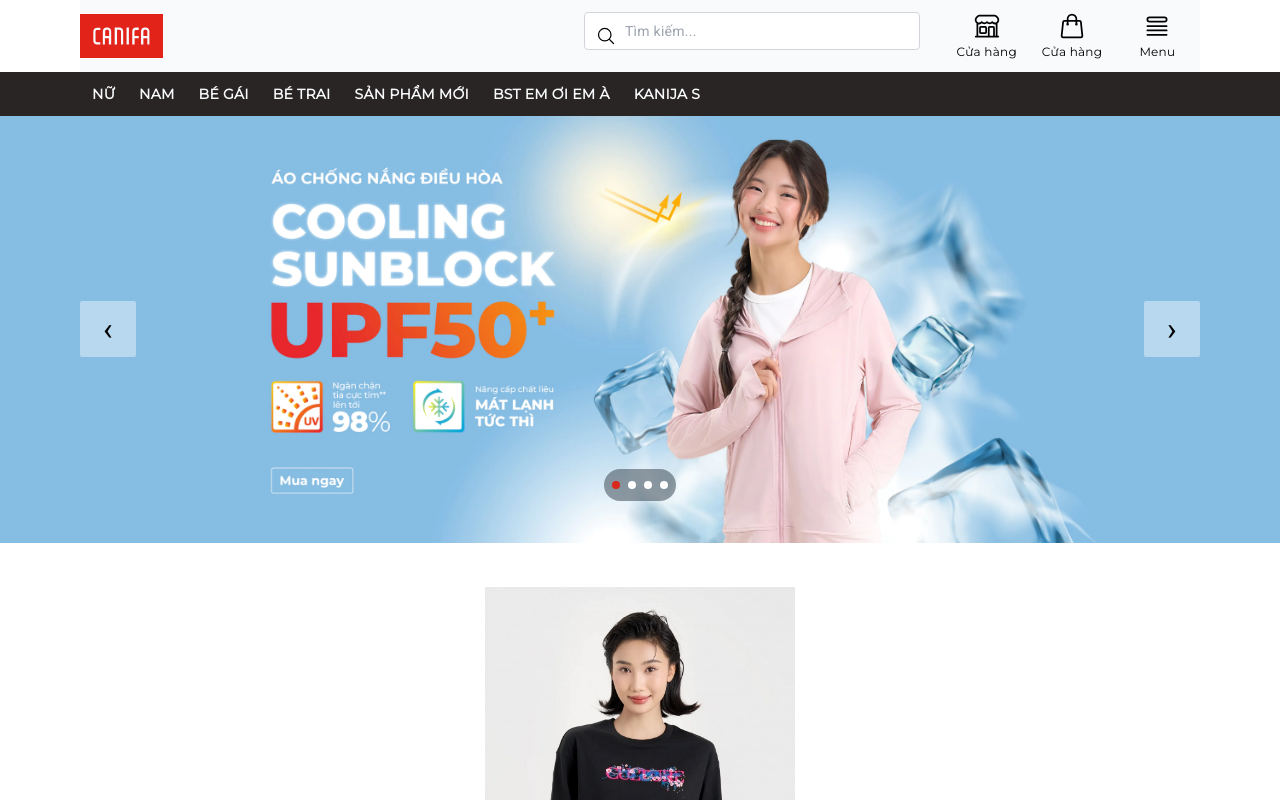
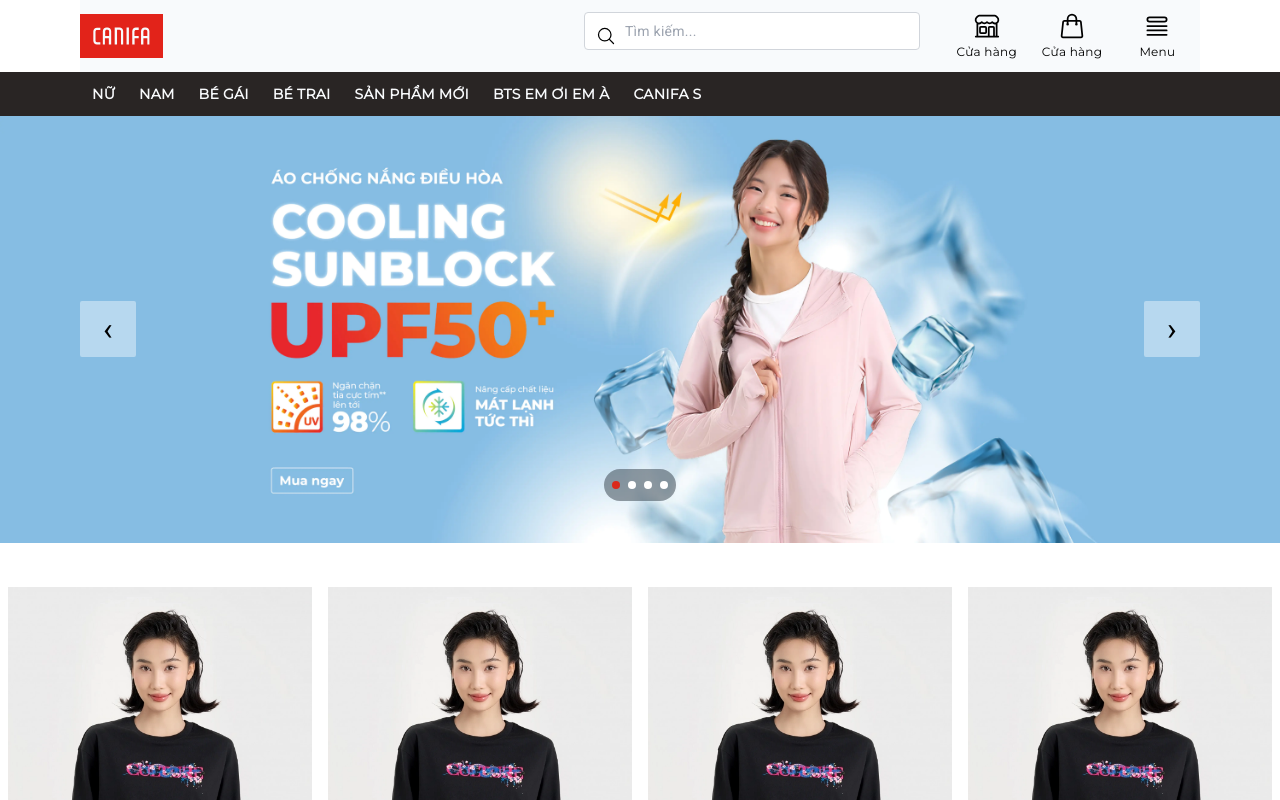
Before and after one commit to Chung-Kelvin/kanija-web, an Angular app: page / in a window 1280 px wide. Shown: the top 800 px of the page. Built offline with nearby package versions, Linux system fonts and the light colour scheme.

Commit message:
feat: init menu component

```diff
--- a/src/app/shared/component/component.module.ts
+++ b/src/app/shared/component/component.module.ts
@@ -3,19 +3,23 @@
 import {CarouselComponent} from './carousel/carousel.component';
 import {CardProductComponent} from './card-product/card-product.component';
 import {MatCardModule} from "@angular/material/card";
+import {MenuBarComponent} from './menu-bar/menu-bar.component';
 
 
 @NgModule({
   declarations: [
     CarouselComponent,
-    CardProductComponent
+    CardProductComponent,
+    MenuBarComponent
   ],
   imports: [
     CommonModule,
     MatCardModule
   ],
   exports: [
-    CarouselComponent, CardProductComponent
+    CarouselComponent,
+    CardProductComponent,
+    MenuBarComponent
   ]
 })
 export class ComponentModule {
--- /dev/null
+++ b/src/app/shared/component/menu-bar/menu-bar.component.html
@@ -0,0 +1,19 @@
+<div class="bg-stone-800 flex items-center">
+  <ul class="mx-20 flex text-gray-700 font-medium">
+
+    <ng-container *ngFor="let item of menuConfig">
+      <li>
+        <a
+          class="block px-3 py-3 text-sm text-slate-50 font-bold uppercase font-montserrat hover:text-gray-700 hover:bg-gray-50 transition"
+          href="#"
+        ><span>{{ item.label }}</span></a
+        >
+      </li>
+    </ng-container>
+  </ul>
+</div>
+<ng-template #subMenuTemp>
+  <div class="w-full h-96 bg-slate-50">
+    <span>submenu</span>
+  </div>
+</ng-template>
--- /dev/null
+++ b/src/app/shared/component/menu-bar/menu-bar.component.ts
@@ -0,0 +1,12 @@
+import {Component} from '@angular/core';
+import {IMenuItem, MENU_CONFIG} from "../../models/menu.model";
+
+@Component({
+  selector: 'kan-menu-bar',
+  templateUrl: './menu-bar.component.html',
+  styleUrls: ['./menu-bar.component.scss']
+})
+export class MenuBarComponent {
+  readonly menuConfig: IMenuItem[] = MENU_CONFIG;
+
+}
--- a/src/app/shared/layout/layout.component.html
+++ b/src/app/shared/layout/layout.component.html
@@ -100,63 +100,13 @@
   </div>
 </header>
 
-<div class="bg-stone-800 flex items-center">
-  <ul class="mx-20 flex text-gray-700 font-medium">
-    <li>
-      <a
-        class="block px-3 py-3 text-sm text-slate-50 font-bold uppercase font-montserrat hover:text-gray-700 hover:bg-gray-50 transition"
-        href="#"
-      ><span>Nữ</span></a
-      >
-    </li>
-    <li>
-      <a
-        class="block px-3 py-3 text-sm text-slate-50 font-bold uppercase font-montserrat hover:text-gray-700 hover:bg-gray-50 transition"
-        href="#"
-      >Nam</a
-      >
-    </li>
-    <li>
-      <a
-        class="block px-3 py-3 text-sm text-slate-50 font-bold uppercase font-montserrat hover:text-gray-700 hover:bg-gray-50 transition"
-        href="#"
-      >Bé gái</a
-      >
-    </li>
-    <li>
-      <a
-        class="block px-3 py-3 text-sm text-slate-50 font-bold uppercase font-montserrat hover:text-gray-700 hover:bg-gray-50 transition"
-        href="#"
-      >Bé trai</a
-      >
-    </li>
-    <li>
-      <a
-        class="block px-3 py-3 text-sm text-slate-50 font-bold uppercase font-montserrat hover:text-gray-700 hover:bg-gray-50 transition"
-        href="#"
-      >Sản phẩm mới</a
-      >
-    </li>
-    <li>
-      <a
-        class="block px-3 py-3 text-sm text-slate-50 font-bold uppercase font-montserrat hover:text-gray-700 hover:bg-gray-50 transition"
-        href="#"
-      >BST Em ơi em à</a
-      >
-    </li>
-    <li>
-      <a
-        class="block px-3 py-3 text-sm text-slate-50 font-bold uppercase font-montserrat hover:text-gray-700 hover:bg-gray-50 transition"
-        href="#"
-      >Kanija S</a
-      >
-    </li>
-  </ul>
-</div>
+<kan-menu-bar></kan-menu-bar>
 <kan-carousel></kan-carousel>
 <div class="flex justify-center my-7">
   <kan-card-product></kan-card-product>
-
+  <kan-card-product></kan-card-product>
+  <kan-card-product></kan-card-product>
+  <kan-card-product></kan-card-product>
 </div>
 <footer class="w-full bg-gray-600">
   <div class="mx-20">
--- /dev/null
+++ b/src/app/shared/models/menu.model.ts
@@ -0,0 +1,17 @@
+export interface IMenuItem {
+  label: string;
+  icon?: string;
+  route?: string;
+  children?: IMenuItem[];
+  permission?: string;
+}
+
+export const MENU_CONFIG: IMenuItem[] = [
+  {label: 'Nữ', route: '/nu'},
+  {label: 'Nam', route: '/nam'},
+  {label: 'Bé gái', route: '/girl'},
+  {label: 'Bé trai', route: '/boy'},
+  {label: 'Sản phẩm mới', route: '/new-product'},
+  {label: 'BTS Em ơi em à', route: '/bst-em-oi-em-a'},
+  {label: 'Canifa s', route: '/canifa-s'},
+]
```
Also changed, not shown: src/app/shared/component/menu-bar/menu-bar.component.scss (added), 2 other files (tests, documents, lock files or other folders).
